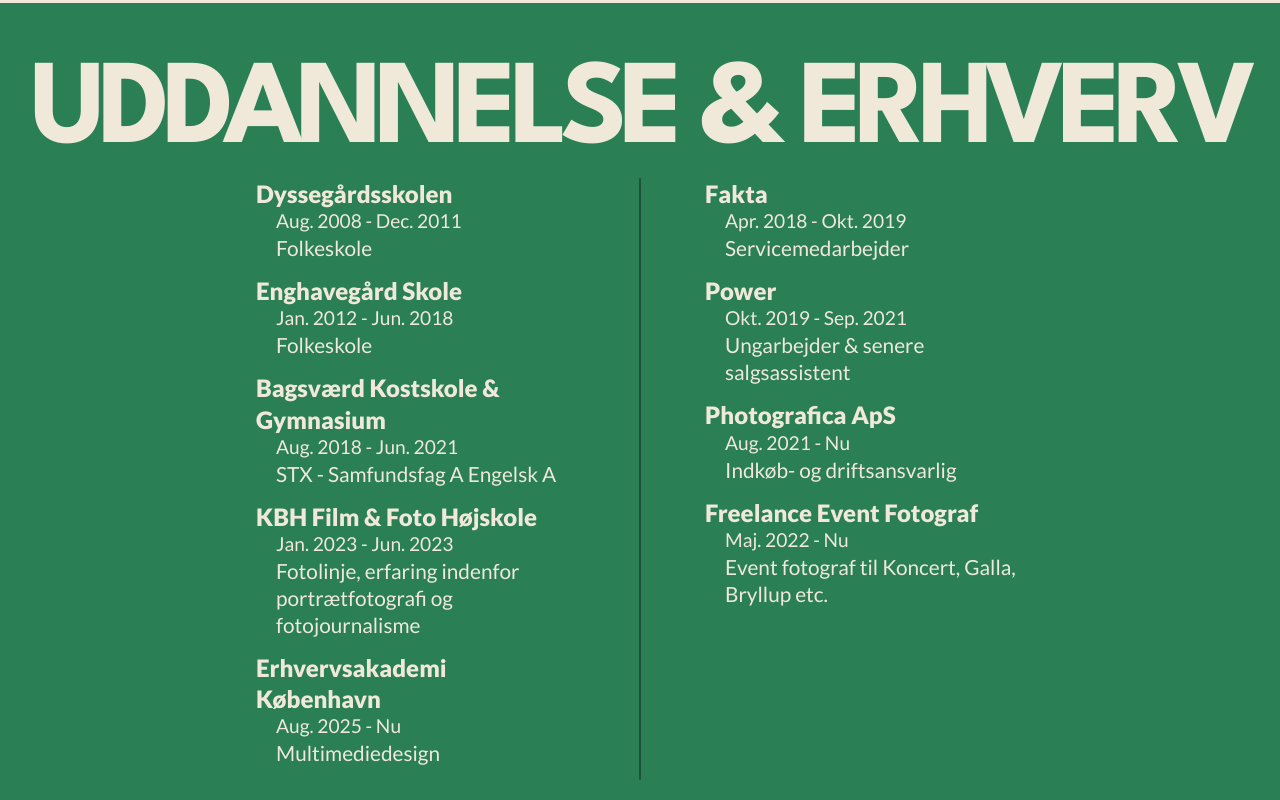
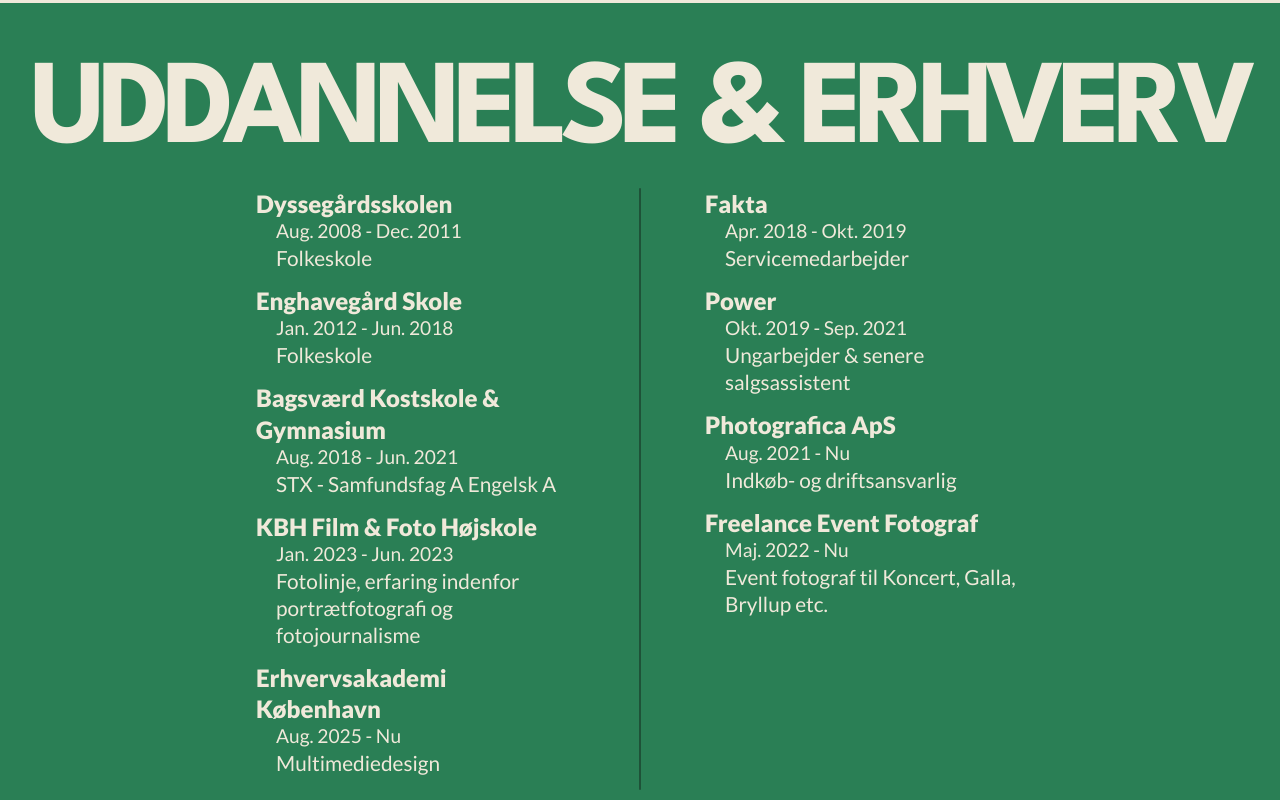
Before and after one commit to gunnartomas24/portfolio-eksamen, a plain HTML site: page om.html in a window 1280 px wide. Shown: the part 1657-2457 px from the top of the page. Drawn offline with Linux system fonts and the light colour scheme.

Commit message:
Adjust padding in erfaring-grid class

```diff
--- a/css/om.css
+++ b/css/om.css
@@ -84,7 +84,7 @@
   display: flex;
   justify-content: center;
   gap: 40px;
-  padding: 0 20vw;
+  padding: 10px 20vw;
 }
 .erfaring-grid > div {
   flex: 1 1 0;
```
